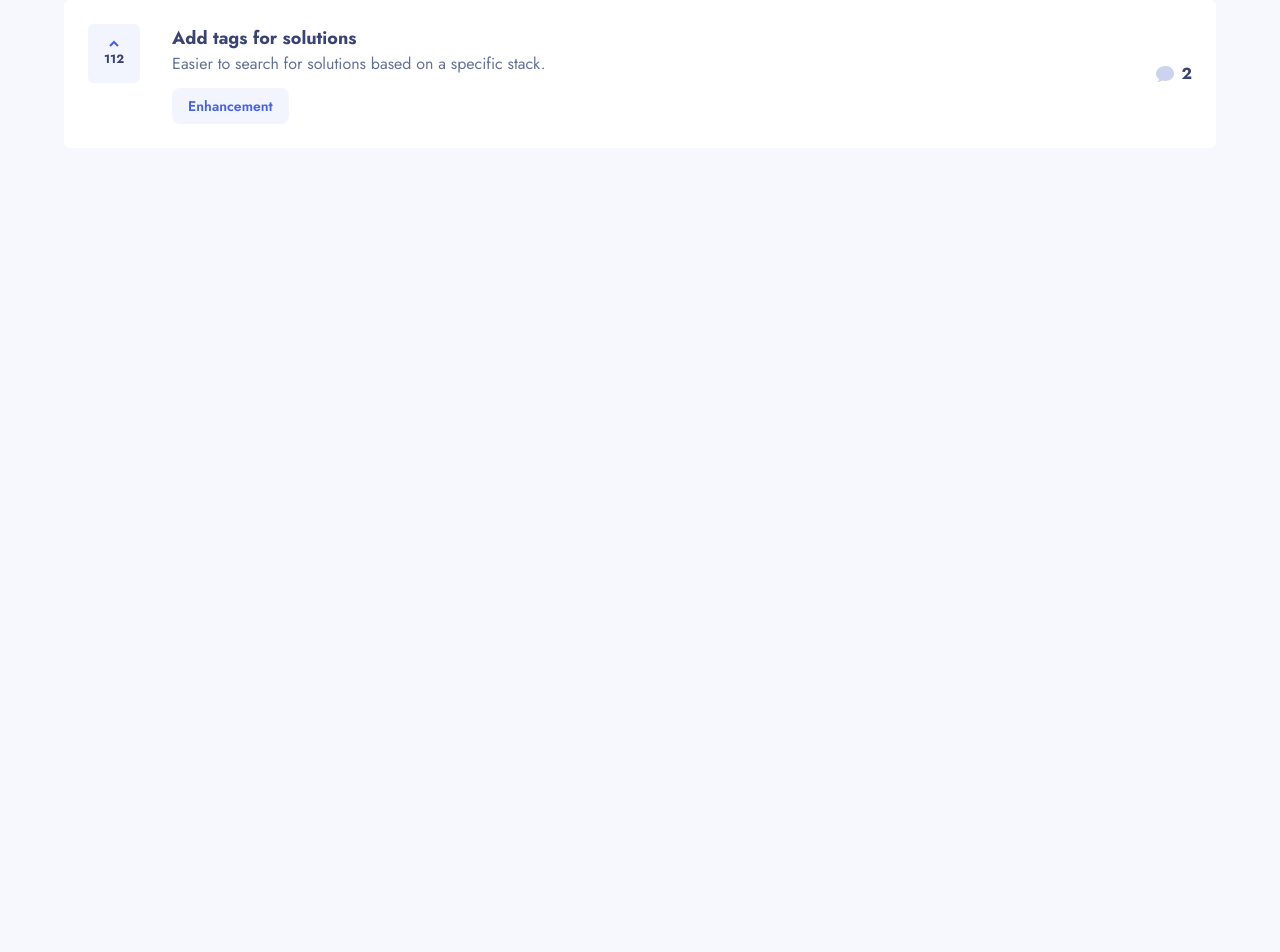
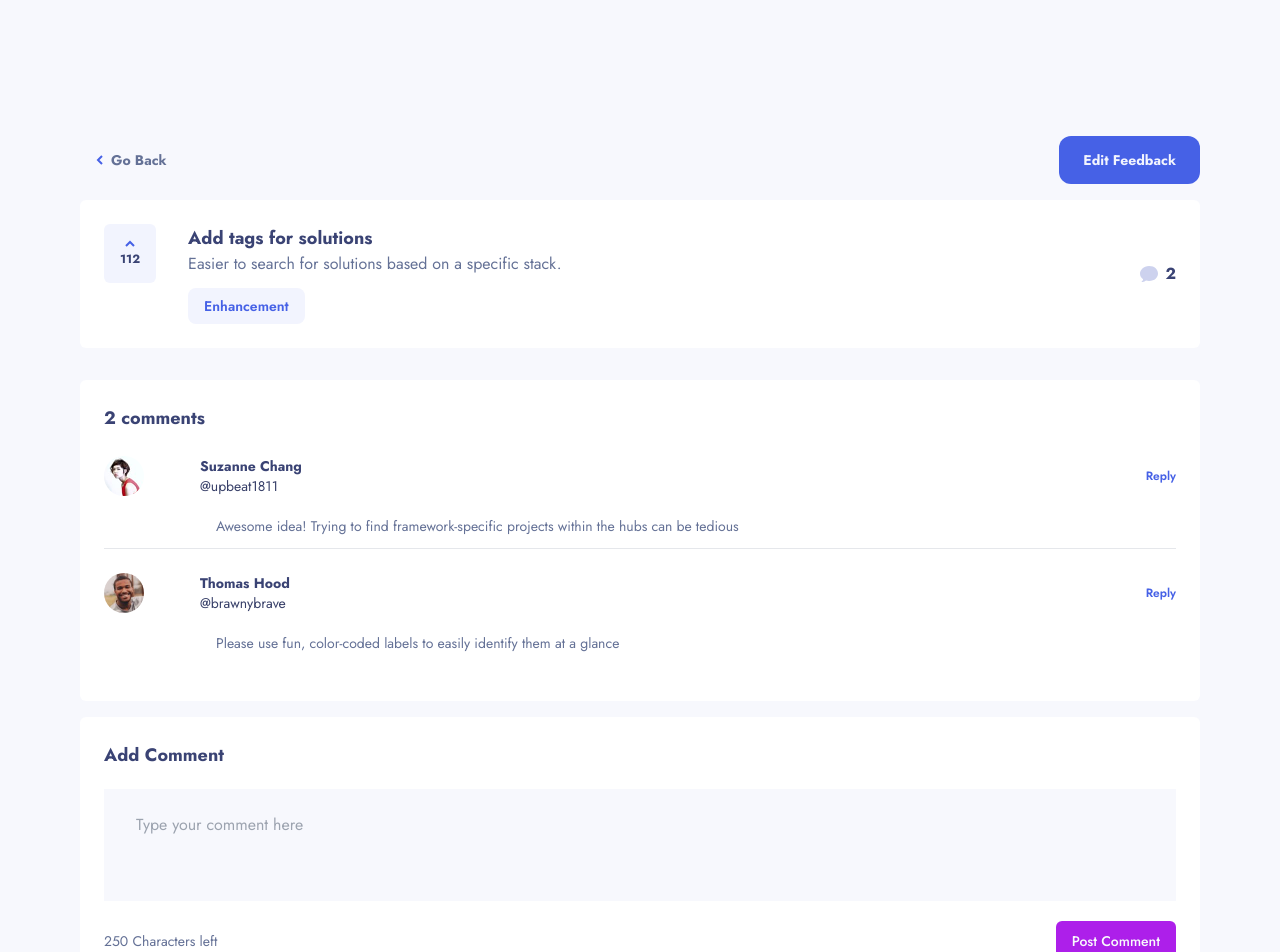
Before and after one commit to ijklmopffs/product-feedback, a Next.js app: page /feedback-detail/1 in a window 1280 px wide. Shown: the top 952 px of the page. Before the commit the page ends 800 px from the top, so only its background shows below. Built offline with nearby package versions, Linux system fonts and the light colour scheme.

Commit message:
details page added

```diff
--- a/app/feedback-detail/[id]/page.tsx
+++ b/app/feedback-detail/[id]/page.tsx
@@ -2,18 +2,35 @@
 
 import ProductRequests from "@/components/ProductRequests";
 import { useProvider } from "@/context/FullProvider";
-import { useParams } from "next/navigation";
+import { useParams, useRouter } from "next/navigation";
 import commentIcon from "@/public/assets/shared/icon-comments.svg";
+import backIcon from "@/public/assets/shared/icon-arrow-left.svg";
+import Image from "next/image";
+import { Button } from "@/components/ui/button";
+import SuggestionDetail from "@/components/SuggestionDetail";
+import { useState } from "react";
 
 export default function FeedbackDetail() {
   const { getRequestById } = useProvider();
+  const [value, setValue] = useState("");
+  const [charCount, setCharCount] = useState(250);
+
   const params = useParams();
+  const router = useRouter();
   const id = params?.id;
 
   if (!id) return <p>Loading...</p>;
 
   const productId = parseInt(id as string, 10);
   const product = getRequestById(productId);
+  const handleInputChange = (e: any) => {
+    const value = e.target.value;
+    setValue(value);
+    setCharCount(value.length);
+  };
+  const handleBack = () => {
+    router.back();
+  };
 
   let productRequests;
 
@@ -35,8 +52,50 @@ export default function FeedbackDetail() {
   }
 
   return (
-    <main className="max-w-6xl mx-auto h-screen">
+    <main className="max-w-7xl md:p-20 w-11/12 md:w-auto mx-auto my-40 h-screen flex flex-col gap-4 justify-center">
+      <div className="flex items-center justify-between">
+        <Button
+          className="flex items-center gap-2 bg-transparent"
+          onClick={handleBack}
+        >
+          <Image src={backIcon} alt="" />
+          <p className="text-lightGrey font-bold text-sm">Go Back</p>
+        </Button>
+        <Button className="p-6 bg-blue text-darkWhite flex items-center gap-2 font-bold text-sm rounded-xl">
+          Edit Feedback
+        </Button>
+      </div>
       <div>{productRequests}</div>
+
+      <section className="bg-white rounded-md p-6">
+        <p className="font-bold text-lg text-darkerGrey">
+          {product?.comments.length} comments
+        </p>
+
+        <SuggestionDetail product={product?.comments!} />
+      </section>
+
+      <section className="bg-white rounded-md p-6">
+        <h2 className="text-darkerGrey text-lg font-bold">Add Comment</h2>
+        <div>
+          <input
+            type="text"
+            name="comment"
+            value={value}
+            onChange={handleInputChange}
+            placeholder="Type your comment here"
+            className="w-full bg-darkerWhite p-8 pb-16 pt-6 my-5 focus:outline-none"
+            // disabled={charCount == 0}
+            maxLength={250}
+          />
+          <div className="flex items-center justify-between">
+            <p className="text-lightGrey text-sm">
+              {value == "" ? 250 : 250 - charCount} Characters left
+            </p>
+            <Button className="bg-purple">Post Comment</Button>
+          </div>
+        </div>
+      </section>
     </main>
   );
 }
--- /dev/null
+++ b/app/new-feedback/page.tsx
@@ -0,0 +1,3 @@
+export default function NewFeedback() {
+  return <div>lmao</div>;
+}
--- a/components/EmptySuggestion.tsx
+++ b/components/EmptySuggestion.tsx
@@ -1,9 +1,16 @@
 import Image from "next/image";
+import { useRouter } from "next/navigation";
 import { Button } from "./ui/button";
 import plusIcon from "@/public/assets/shared/icon-plus.svg";
 import emptyIcon from "@/public/assets/suggestions/illustration-empty.svg";
 
 export default function EmptySuggestion() {
+  const router = useRouter();
+
+  const newFeedback = () => {
+    router.push("/new-feedback");
+  };
+
   return (
     <section className="flex bg-white rounded-md p-6 items-center justify-center h-[465px] w-11/12 md:w-auto mx-auto md:mx-0">
       <div className="mx-auto text-center space-y-6">
@@ -17,7 +24,10 @@ export default function EmptySuggestion() {
             love hearing about new ideas to improve our app.
           </p>
         </div>
-        <Button className="p-6 bg-purple flex items-center gap-2 font-bold text-sm rounded-xl mx-auto">
+        <Button
+          onClick={newFeedback}
+          className="p-6 bg-purple flex items-center gap-2 font-bold text-sm rounded-xl mx-auto"
+        >
           <Image src={plusIcon} alt="" />
           Add Feedback
         </Button>
--- a/components/Navigation.tsx
+++ b/components/Navigation.tsx
@@ -6,9 +6,15 @@ import suggestionIcon from "@/public/assets/suggestions/icon-suggestions.svg";
 import plusIcon from "@/public/assets/shared/icon-plus.svg";
 import ToggleMenu from "./ToggleMenu";
 import { useProvider } from "@/context/FullProvider";
+import { useRouter } from "next/navigation";
 
 export default function Navigation() {
   const { sortParam, filteredRequests } = useProvider();
+  const router = useRouter();
+
+  const newFeedback = () => {
+    router.push("/new-feedback");
+  };
 
   const suggestions = filteredRequests.length;
 
@@ -25,7 +31,10 @@ export default function Navigation() {
           <ToggleMenu />
         </div>
       </div>
-      <Button className="p-6 bg-purple flex items-center gap-2 font-bold text-sm rounded-xl">
+      <Button
+        onClick={newFeedback}
+        className="p-6 bg-purple flex items-center gap-2 font-bold text-sm rounded-xl"
+      >
         <Image src={plusIcon} alt="" />
         Add Feedback
       </Button>
--- a/components/ProductRequests.tsx
+++ b/components/ProductRequests.tsx
@@ -14,6 +14,15 @@ export interface Comment {
     name: string;
     username: string;
   };
+  replies?: {
+    content: string;
+    replyingTo: string;
+    user: {
+      image: string;
+      name: string;
+      username: string;
+    };
+  }[];
 }
 
 export interface ProductRequest {
--- /dev/null
+++ b/components/SuggestionDetail.tsx
@@ -0,0 +1,84 @@
+"use client";
+
+import { Comment } from "@/context/FullProvider";
+import Image from "next/image";
+
+type Product = {
+  product: Comment[];
+};
+
+export default function SuggestionDetail({ product }: Product) {
+  console.log(product);
+
+  return (
+    <div>
+      {product.map((sync, index) => (
+        <div key={sync.id} className="my-6">
+          <div className="flex items-center justify-between my-5">
+            <div className="flex items-center gap-5 md:gap-14">
+              <Image
+                src={sync.user.image}
+                alt={sync.user.name}
+                width={40}
+                height={40}
+                className="rounded-full"
+              />
+              <div>
+                <h1 className="text-sm font-bold text-darkerGrey">
+                  {sync.user.name}
+                </h1>
+                <p className="text-sm font-normal text-darkGrey">
+                  @{sync.user.username}
+                </p>
+              </div>
+            </div>
+            <div>
+              <p className="font-semibold text-xs text-blue">Reply</p>
+            </div>
+          </div>
+          <p className="text-lightGrey font-normal text-sm my-3 md:ml-28">
+            {sync.content}
+          </p>
+          <div>
+            {sync.replies?.map((more) => (
+              <div key={more.content} className="my-6">
+                <div className="flex items-center justify-between ml-12 md:ml-24">
+                  <div className="flex items-center gap-4 md:gap-12">
+                    <Image
+                      src={more.user.image}
+                      alt={more.user.name}
+                      width={40}
+                      height={40}
+                      className="rounded-full"
+                    />
+                    <div>
+                      <h2 className="text-sm font-bold text-darkerGrey">
+                        {more.user.name}
+                      </h2>
+                      <p className="text-sm font-normal text-darkGrey">
+                        @{more.user.username}
+                      </p>
+                    </div>
+                  </div>
+                  <div>
+                    <p className="font-semibold text-xs text-blue">Reply</p>
+                  </div>
+                </div>
+                <div className="my-5 ml-12 md:ml-28">
+                  <p className="text-lightGrey font-normal text-sm">
+                    <span className="text-purple text-sm font-bold">
+                      @{more.replyingTo}
+                    </span>{" "}
+                    {more.content}
+                  </p>
+                </div>
+              </div>
+            ))}
+          </div>
+
+          {index < product.length - 1 && <hr />}
+        </div>
+      ))}
+    </div>
+  );
+}
--- a/components/ToggleMenu.tsx
+++ b/components/ToggleMenu.tsx
@@ -7,7 +7,6 @@ export default function ToggleMenu() {
   const {
     menu,
     handleMenu,
-    handleParam,
     mostComments,
     leastComments,
     mostVotes,
--- a/context/FullProvider.tsx
+++ b/context/FullProvider.tsx
@@ -33,6 +33,15 @@ export interface Comment {
     name: string;
     username: string;
   };
+  replies?: {
+    content: string;
+    replyingTo: string;
+    user: {
+      image: string;
+      name: string;
+      username: string;
+    };
+  }[];
 }
 
 export interface ProductRequest {
```
